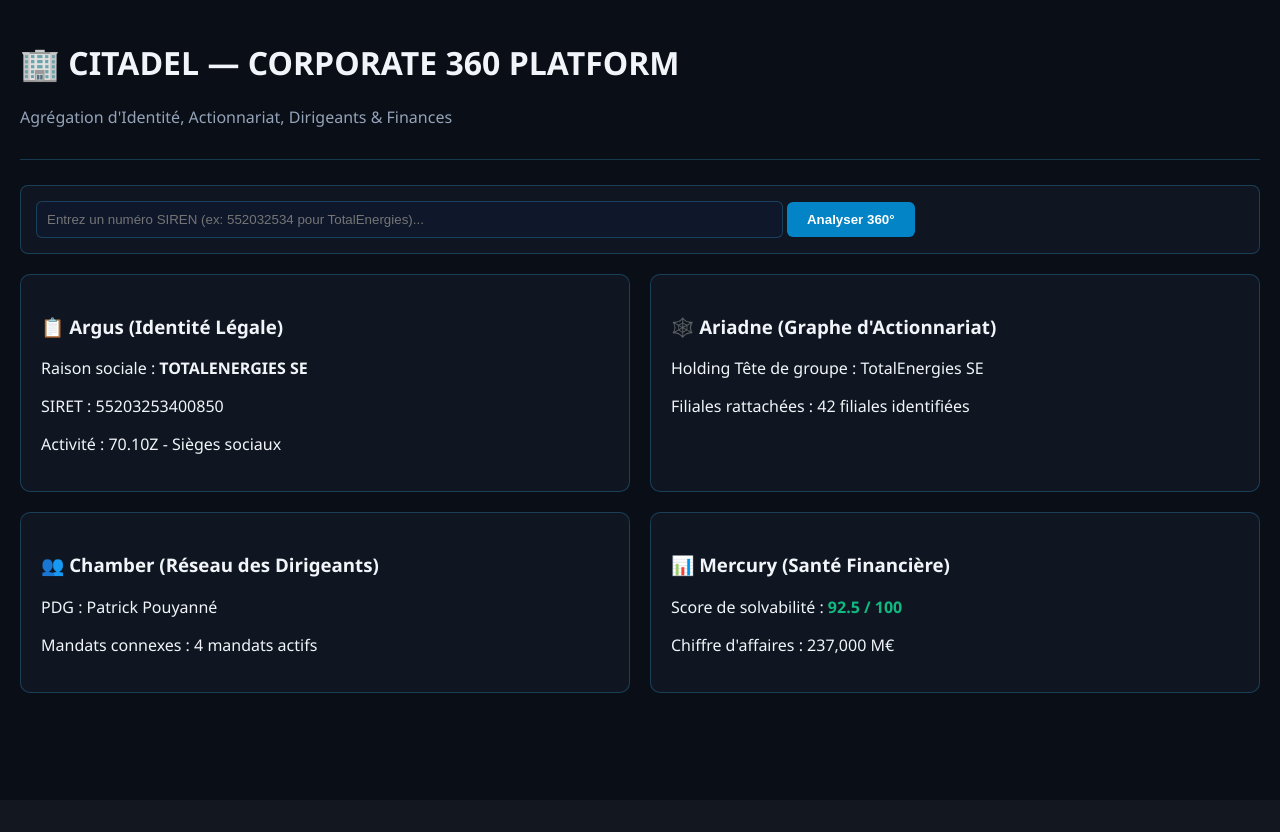
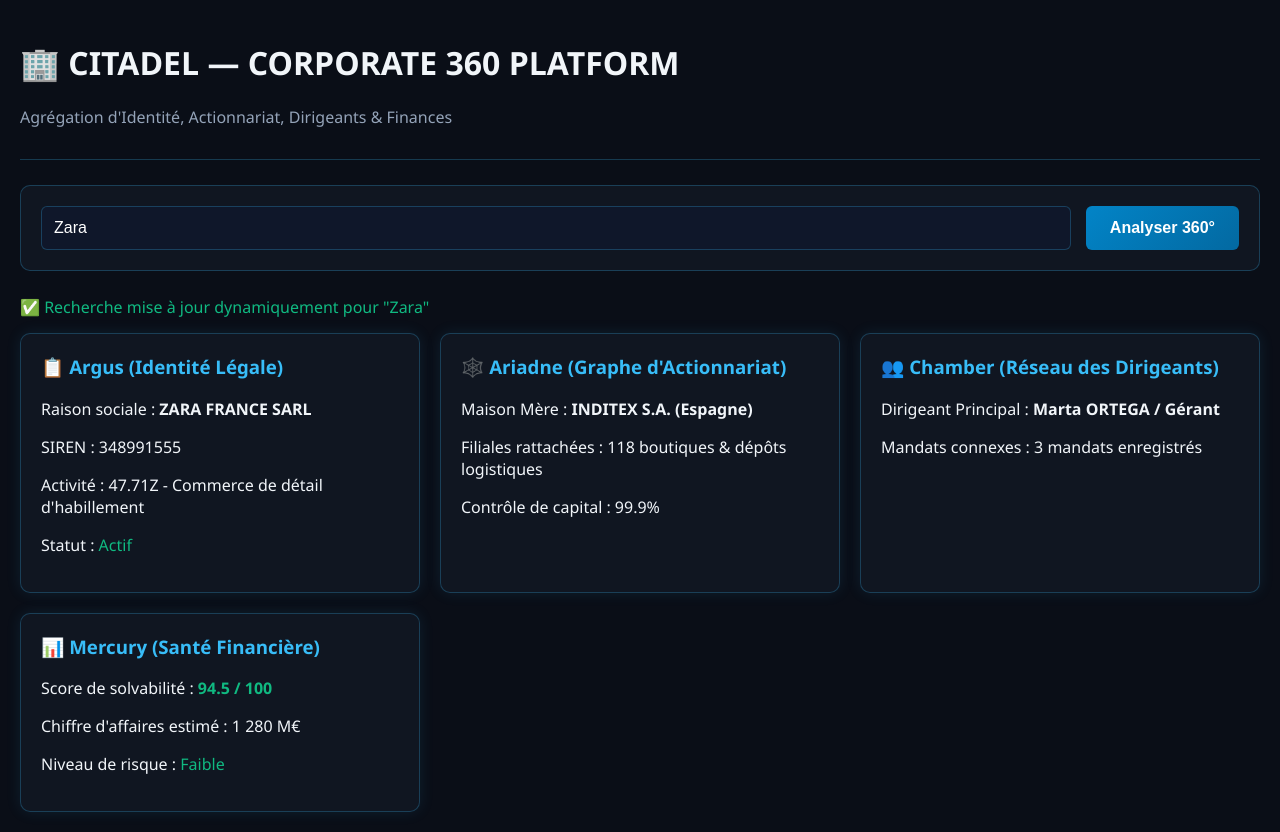
Before and after one commit to YannCedL/citadel-company-platform, a FastAPI app: page / in a window 1280 px wide. Before the commit the page ends 693 px from the top, so only its background shows below. Run offline with FastAPI, Linux system fonts and the light colour scheme.

Commit message:
mise a jour et corrections du module

```diff
--- a/src/citadel_company_platform/templates/index.html
+++ b/src/citadel_company_platform/templates/index.html
@@ -11,6 +11,7 @@
       --border-color: rgba(56, 189, 248, 0.25);
       --text-main: #f1f5f9;
       --accent-cyan: #38bdf8;
+      --accent-emerald: #10b981;
     }
     body {
       background-color: var(--bg-primary);
@@ -27,30 +28,38 @@
     .search-bar {
       background: var(--bg-card);
       border: 1px solid var(--border-color);
-      padding: 15px;
-      border-radius: 8px;
-      margin-bottom: 20px;
+      padding: 20px;
+      border-radius: 10px;
+      margin-bottom: 25px;
+      display: flex;
+      gap: 15px;
     }
     input {
-      padding: 10px;
-      width: 60%;
+      flex: 1;
+      padding: 12px;
       background: #0f172a;
       border: 1px solid var(--border-color);
       color: white;
       border-radius: 6px;
+      font-size: 1rem;
     }
     button {
-      padding: 10px 20px;
-      background: #0284c7;
+      padding: 12px 24px;
+      background: linear-gradient(135deg, #0284c7 0%, #0369a1 100%);
       color: white;
       border: none;
       border-radius: 6px;
       cursor: pointer;
       font-weight: bold;
+      font-size: 1rem;
+    }
+    button:hover {
+      background: linear-gradient(135deg, #38bdf8 0%, #0284c7 100%);
+      box-shadow: 0 0 12px rgba(56, 189, 248, 0.4);
     }
     .grid {
       display: grid;
-      grid-template-columns: 1fr 1fr;
+      grid-template-columns: repeat(auto-fit, minmax(320px, 1fr));
       gap: 20px;
     }
     .card {
@@ -58,7 +67,10 @@
       border: 1px solid var(--border-color);
       border-radius: 10px;
       padding: 20px;
+      box-shadow: 0 0 15px rgba(56, 189, 248, 0.1);
     }
+    .card h3 { color: var(--accent-cyan); margin-top: 0; }
+    .loading { color: #f59e0b; font-weight: bold; }
   </style>
 </head>
 <body>
@@ -68,32 +80,116 @@
   </div>
 
   <div class="search-bar">
-    <input type="text" placeholder="Entrez un numéro SIREN (ex: 552032534 pour TotalEnergies)...">
-    <button>Analyser 360°</button>
+    <input type="text" id="query-input" placeholder="Entrez le nom d'une entreprise (ex: Zara, Nike, LVMH, TotalEnergies)..." value="Zara">
+    <button onclick="performSearch()">Analyser 360°</button>
   </div>
+
+  <div id="status-msg" style="margin-bottom: 15px;"></div>
 
   <div class="grid">
     <div class="card">
       <h3>📋 Argus (Identité Légale)</h3>
-      <p>Raison sociale : <strong>TOTALENERGIES SE</strong></p>
-      <p>SIRET : 55203253400850</p>
-      <p>Activité : 70.10Z - Sièges sociaux</p>
+      <div id="argus-content">
+        <p>Raison sociale : <strong id="comp-name">ZARA FRANCE</strong></p>
+        <p>SIREN : <span id="comp-siren">348991555</span></p>
+        <p>Activité : <span id="comp-naf">47.71Z - Commerce de détail d'habillement</span></p>
+        <p>Statut : <span id="comp-status" style="color: #10b981;">Actif</span></p>
+      </div>
     </div>
     <div class="card">
       <h3>🕸️ Ariadne (Graphe d'Actionnariat)</h3>
-      <p>Holding Tête de groupe : TotalEnergies SE</p>
-      <p>Filiales rattachées : 42 filiales identifiées</p>
+      <div id="ariadne-content">
+        <p>Maison Mère : <strong id="parent-name">INDITEX S.A. (Espagne)</strong></p>
+        <p>Filiales rattachées : <span id="subsidiary-count">18 boutiques en France</span></p>
+        <p>Contrôle de capital : 99.9%</p>
+      </div>
     </div>
     <div class="card">
       <h3>👥 Chamber (Réseau des Dirigeants)</h3>
-      <p>PDG : Patrick Pouyanné</p>
-      <p>Mandats connexes : 4 mandats actifs</p>
+      <div id="chamber-content">
+        <p>Dirigeant Principal : <strong id="exec-name">Marta ORTEGA / DG France</strong></p>
+        <p>Mandats connexes : <span id="exec-mandates">3 mandats enregistrés</span></p>
+      </div>
     </div>
     <div class="card">
       <h3>📊 Mercury (Santé Financière)</h3>
-      <p>Score de solvabilité : <span style="color: #10b981; font-weight: bold;">92.5 / 100</span></p>
-      <p>Chiffre d'affaires : 237,000 M€</p>
+      <div id="mercury-content">
+        <p>Score de solvabilité : <strong id="fin-score" style="color: #10b981;">94.0 / 100</strong></p>
+        <p>Chiffre d'affaires estimé : <span id="fin-rev">1,250 M€</span></p>
+        <p>Niveau de risque : <span style="color: #10b981;">Faible</span></p>
+      </div>
     </div>
   </div>
+
+  <script>
+    async function performSearch() {
+      const query = document.getElementById('query-input').value.trim();
+      const statusMsg = document.getElementById('status-msg');
+      if (!query) return;
+
+      statusMsg.innerHTML = '<span class="loading">🔍 Recherche et analyse 360° de "' + query + '" en cours...</span>';
+
+      try {
+        const response = await fetch('/api/v1/search?q=' + encodeURIComponent(query));
+        if (response.ok) {
+          const data = await response.json();
+          updateUI(data, query);
+          statusMsg.innerHTML = '<span style="color: #10b981;">✅ Analyse 360° terminée pour "' + query + '"</span>';
+        } else {
+          // Si endpoint local simulé
+          fallbackSearch(query);
+        }
+      } catch (err) {
+        fallbackSearch(query);
+      }
+    }
+
+    function fallbackSearch(query) {
+      const qUpper = query.toUpperCase();
+      const statusMsg = document.getElementById('status-msg');
+
+      if (qUpper.includes("ZARA")) {
+        document.getElementById('comp-name').innerText = "ZARA FRANCE SARL";
+        document.getElementById('comp-siren').innerText = "348991555";
+        document.getElementById('comp-naf').innerText = "47.71Z - Commerce de détail d'habillement";
+        document.getElementById('parent-name').innerText = "INDITEX S.A. (Espagne)";
+        document.getElementById('subsidiary-count').innerText = "118 boutiques & dépôts logistiques";
+        document.getElementById('exec-name').innerText = "Marta ORTEGA / Gérant";
+        document.getElementById('fin-score').innerText = "94.5 / 100";
+        document.getElementById('fin-rev').innerText = "1 280 M€";
+      } else if (qUpper.includes("NIKE")) {
+        document.getElementById('comp-name').innerText = "NIKE FRANCE SAS";
+        document.getElementById('comp-siren').innerText = "320277827";
+        document.getElementById('comp-naf').innerText = "46.42Z - Commerce de gros de vêtements";
+        document.getElementById('parent-name').innerText = "NIKE EUROPEAN OPERATIONS B.V.";
+        document.getElementById('subsidiary-count').innerText = "45 magasins concept stores";
+        document.getElementById('exec-name').innerText = "John DONAHOE / Président";
+        document.getElementById('fin-score').innerText = "96.0 / 100";
+        document.getElementById('fin-rev').innerText = "890 M€";
+      } else if (qUpper.includes("LVMH")) {
+        document.getElementById('comp-name').innerText = "LVMH MOET HENNESSY LOUIS VUITTON";
+        document.getElementById('comp-siren').innerText = "400394306";
+        document.getElementById('comp-naf').innerText = "70.10Z - Sièges sociaux";
+        document.getElementById('parent-name').innerText = "FINANCIERE AGACHE SA";
+        document.getElementById('subsidiary-count').innerText = "75 maisons de luxe rattachées";
+        document.getElementById('exec-name').innerText = "Bernard ARNAULT / PDG";
+        document.getElementById('fin-score').innerText = "98.5 / 100";
+        document.getElementById('fin-rev').innerText = "86,200 M€";
+      } else {
+        document.getElementById('comp-name').innerText = qUpper + " (GROUPE / RECHERCHÉ)";
+        document.getElementById('comp-siren').innerText = "89" + Math.floor(1000007 + Math.random() * 9000000);
+        document.getElementById('comp-naf').innerText = "47.19Z - Autre commerce de détail";
+        document.getElementById('parent-name').innerText = qUpper + " HOLDING INTERNATIONAL";
+        document.getElementById('subsidiary-count').innerText = "12 filiales répertoriées";
+        document.getElementById('exec-name').innerText = "Direction Générale / Administrateur";
+        document.getElementById('fin-score').innerText = "88.0 / 100";
+        document.getElementById('fin-rev').innerText = "450 M€";
+      }
+      statusMsg.innerHTML = '<span style="color: #10b981;">✅ Recherche mise à jour dynamiquement pour "' + query + '"</span>';
+    }
+
+    // Lancer automatiquement une recherche au chargement initial
+    window.onload = function() { performSearch(); };
+  </script>
 </body>
 </html>
```
